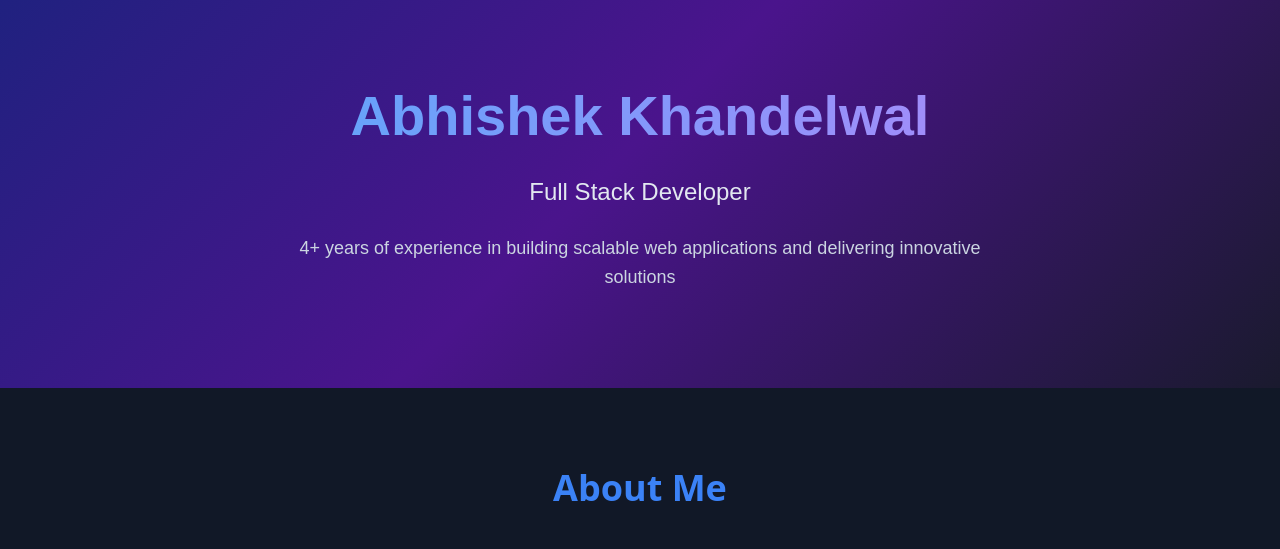
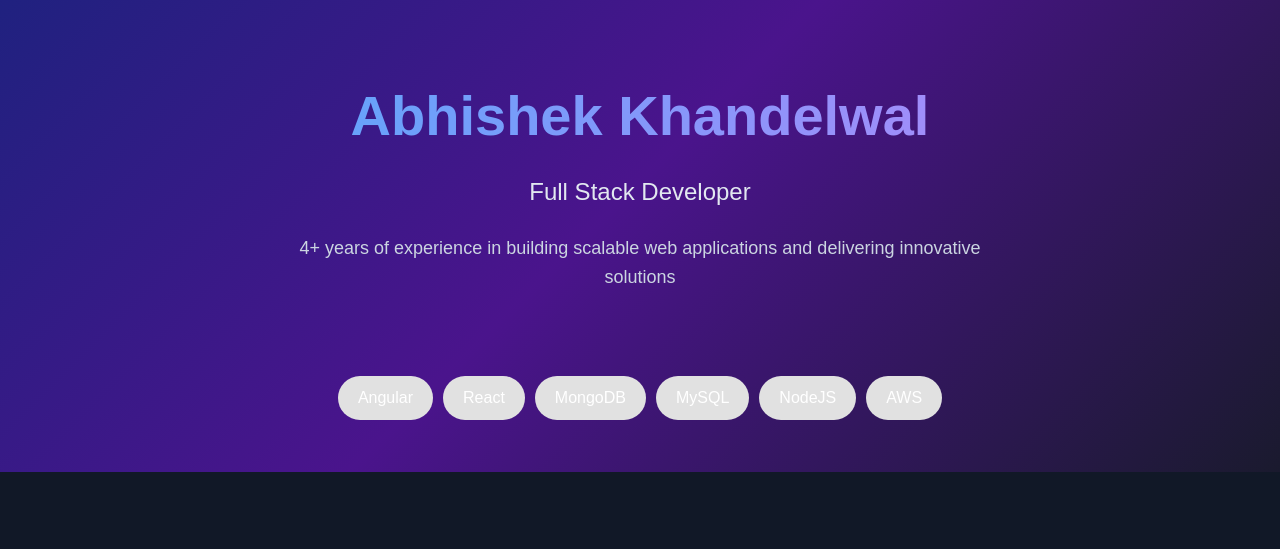
Before and after one commit to abhishekrjkhandelwal/abhishekrjkhandelwal.github.io, a plain HTML site: page index.html in a window 1280 px wide. Shown: the part 175-724 px from the top of the page. Drawn offline with nearby package versions, Linux system fonts and the light colour scheme.

Commit message:
Update index.html

```diff
--- a/index.html
+++ b/index.html
@@ -252,6 +252,51 @@
           0% { transform: rotateX(0deg) rotateY(0deg); }
           100% { transform: rotateX(360deg) rotateY(360deg); }
         }
+
+         .skill-container {
+            display: flex;
+            flex-wrap: wrap;
+            gap: 10px;
+            justify-content: center;
+            padding: 20px;
+        }
+
+        .skill-chip {
+            padding: 10px 20px;
+            border-radius: 25px;
+            border: none;
+            cursor: pointer;
+            font-size: 16px;
+            transition: all 0.3s ease;
+        }
+
+        .skill-chip:hover {
+            transform: scale(1.05);
+        }
+
+        .skill-chip.active {
+            color: white;
+            transform: scale(1.1);
+        }
+
+        /* Skill-specific colors */
+        .angular { background-color: #e1e1e1; }
+        .angular.active { background-color: #dd1b16; }
+
+        .react { background-color: #e1e1e1; }
+        .react.active { background-color: #61dafb; }
+
+        .mongodb { background-color: #e1e1e1; }
+        .mongodb.active { background-color: #4db33d; }
+
+        .mysql { background-color: #e1e1e1; }
+        .mysql.active { background-color: #00758f; }
+
+        .nodejs { background-color: #e1e1e1; }
+        .nodejs.active { background-color: #68a063; }
+
+        .aws { background-color: #e1e1e1; }
+        .aws.active { background-color: #ff9900; }
     </style>
 </head>
 <body class="antialiased">
@@ -314,10 +359,18 @@
                 </svg>
             </a>
         </nav>
-               <div class="content">
+        <div class="content">
             <h1 class="title">Abhishek Khandelwal</h1>
             <h2 class="subtitle">Full Stack Developer</h2>
             <p class="description">4+ years of experience in building scalable web applications and delivering innovative solutions</p>
+        </div>
+        <div class="skill-container">
+            <button class="skill-chip angular" onclick="toggleSkill(this)">Angular</button>
+            <button class="skill-chip react" onclick="toggleSkill(this)">React</button>
+            <button class="skill-chip mongodb" onclick="toggleSkill(this)">MongoDB</button>
+            <button class="skill-chip mysql" onclick="toggleSkill(this)">MySQL</button>
+            <button class="skill-chip nodejs" onclick="toggleSkill(this)">NodeJS</button>
+            <button class="skill-chip aws" onclick="toggleSkill(this)">AWS</button>
         </div>
     </header>
 
@@ -764,6 +817,21 @@
             });
         });
 
+        function toggleSkill(element) {
+            // Toggle active class on clicked element
+            element.classList.toggle('active');
+
+            // Optional: Deactivate other chips when one is selected
+            // Uncomment the following lines if you want only one active chip at a time
+            /*
+            const chips = document.querySelectorAll('.skill-chip');
+            chips.forEach(chip => {
+                if (chip !== element) {
+                    chip.classList.remove('active');
+                }
+            });
+            */
+        }
     </script>
 </body>
 </html>
```
